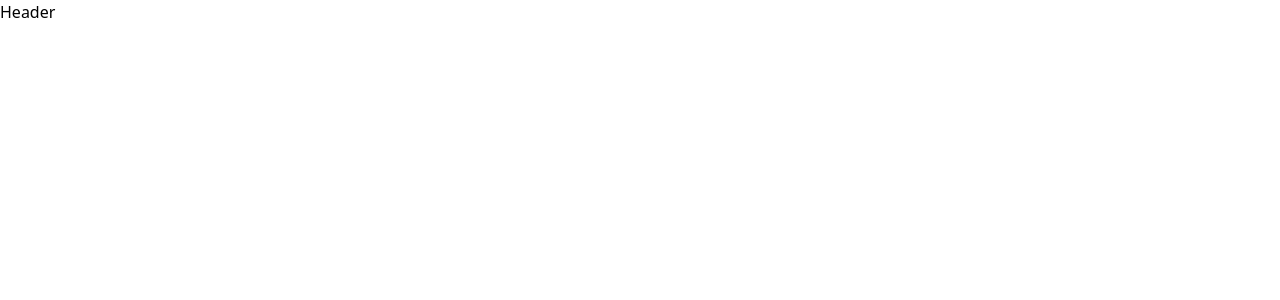
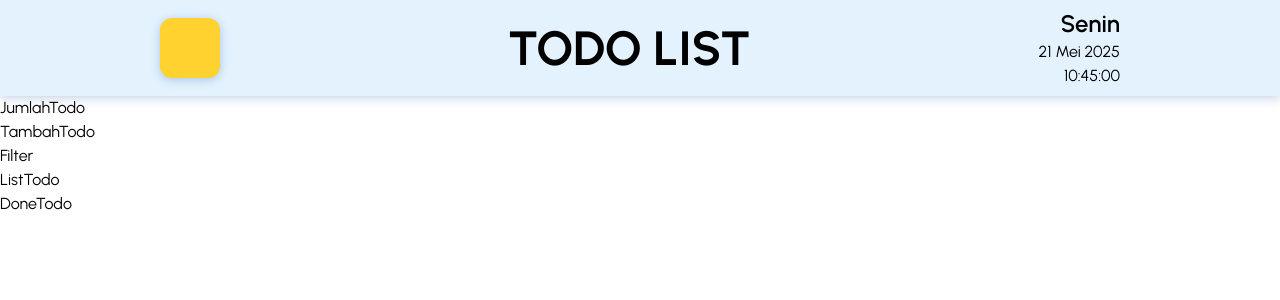
Before and after one commit to DavidPratama21/harisenin-todolist-mission4, a React (Vite) app: page / in a window 1280 px wide. Shown: the top 300 px of the page. Built offline with nearby package versions, Linux system fonts and the light colour scheme.

Commit message:
navbar done

```diff
--- a/index.html
+++ b/index.html
@@ -5,7 +5,7 @@
     <meta name="viewport" content="width=device-width, initial-scale=1.0" />
     <title>Todo List</title>
   </head>
-  <body>
+  <body class="font-urbanist">
     <div id="root"></div>
     <script type="module" src="/src/main.jsx"></script>
   </body>
--- a/src/App.jsx
+++ b/src/App.jsx
@@ -1,5 +1,6 @@
 import './App.css'
 import Header from './components/Header'
+import Beranda from './pages/Beranda'
 
 console.log('hellow world')
 
@@ -7,6 +8,7 @@ function App() {
   return (
     <>
       <Header/>
+      <Beranda/>
     </>
   )
 }
--- /dev/null
+++ b/src/components/DoneTodo.jsx
@@ -0,0 +1,9 @@
+import React from 'react'
+
+const DoneTodo = () => {
+  return (
+    <div>DoneTodo</div>
+  )
+}
+
+export default DoneTodo
--- /dev/null
+++ b/src/components/Filter.jsx
@@ -0,0 +1,9 @@
+import React from 'react'
+
+const Filter = () => {
+  return (
+    <div>Filter</div>
+  )
+}
+
+export default Filter
--- a/src/components/Header.jsx
+++ b/src/components/Header.jsx
@@ -2,9 +2,34 @@ import React from 'react'
 
 const Header = () => {
   return (
-    <div>
-      {/* Nanti cuman mau ada profile nya aja */}
-      Header
+    // BG
+    <div className='bg-[#E3F2FD] shadow-[0_2px_10px_0_rgba(13,71,161,.25)]'>
+      {/* Frame */}
+      <div
+        className='px-5 py-2 mx-auto flex items-center justify-between
+        lg:w-[960px] lg:px-0
+        '
+      >
+        {/* Profile */}
+        <div>
+          {/* Nama */}
+          {/* Jabatan */}
+          {/* Foto */}
+          <div className='h-12 lg:h-15 aspect-square bg-amber-300 rounded-xl shadow-[0_2px_10px_0_rgba(13,71,161,.25)]'></div>
+          {/* <img src="" alt="Profile" /> */}
+        </div>
+        {/* Title */}
+        <h1 className='text-2xl lg:text-5xl font-bold'>TODO LIST</h1>
+        {/* Clock */}
+        <div className='hidden lg:grid justify-items-end'>
+          {/* Day */}
+          <p className='font-semibold text-2xl'>Senin</p>
+          {/* Date */}
+          <p>21 Mei 2025</p>
+          {/* Clock */}
+          <p>10:45:00</p>
+        </div>
+      </div>
     </div>
   )
 }
--- /dev/null
+++ b/src/components/JumlahTodo.jsx
@@ -0,0 +1,9 @@
+import React from 'react'
+
+const JumlahTodo = () => {
+  return (
+    <div>JumlahTodo</div>
+  )
+}
+
+export default JumlahTodo
--- /dev/null
+++ b/src/components/ListTodo.jsx
@@ -0,0 +1,9 @@
+import React from 'react'
+
+const ListTodo = () => {
+  return (
+    <div>ListTodo</div>
+  )
+}
+
+export default ListTodo
--- /dev/null
+++ b/src/components/TambahTodo.jsx
@@ -0,0 +1,9 @@
+import React from 'react'
+
+const TambahTodo = () => {
+  return (
+    <div>TambahTodo</div>
+  )
+}
+
+export default TambahTodo
--- a/src/index.css
+++ b/src/index.css
@@ -1 +1,6 @@
+@import url('https://fonts.googleapis.com/css2?family=Urbanist:ital,wght@0,100..900;1,100..900&display=swap');
 @import "tailwindcss";
+
+@theme {
+  --font-urbanist:'Urbanist', 'sans-serif'
+}
--- /dev/null
+++ b/src/pages/Beranda.jsx
@@ -0,0 +1,25 @@
+import React from 'react'
+import  JumlahTodo from '../components/JumlahTodo'
+import  TambahTodo from '../components/TambahTodo'
+import  Filter from '../components/Filter'
+import  ListTodo from '../components/ListTodo'
+import  DoneTodo from '../components/DoneTodo'
+
+const Beranda = () => {
+  return (
+    <div className=''>
+      {/* Date */}
+      <div></div>
+      {/* Container */}
+      <div>
+        <JumlahTodo />
+        <TambahTodo />
+        <Filter/>
+        <ListTodo/>
+        <DoneTodo/>
+      </div>
+    </div>
+  )
+}
+
+export default Beranda
```
